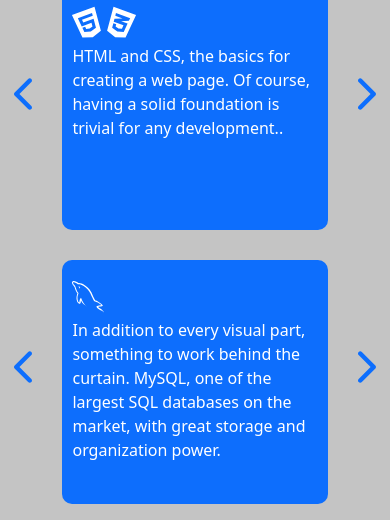
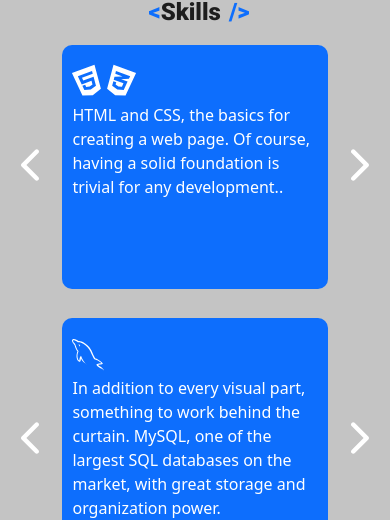
Before and after one commit to joao-mororo/portfolio, a React (Create React App) app: page / in a window 390 px wide. Shown: the part 1827-2347 px from the top of the page. Built offline with nearby package versions, Linux system fonts and the light colour scheme.

Commit message:
adjust distance between sections

```diff
--- a/src/components/Carousel/Carousel.module.css
+++ b/src/components/Carousel/Carousel.module.css
@@ -24,26 +24,29 @@
     justify-content: center;
     align-items: center;
     background-color: transparent;
-    color: var(--blue);
+    color: #fff;
     border: none;
     border-radius: 25px;
     position: absolute;
     cursor: pointer;
     z-index: 10;
-    transition: color 300ms;
+    transition: .2s;
     width: 3rem;
     height: 3rem;
     font-size: 3rem;
+    top: 43%;
+}
+
+.arrow:hover {
+    color: var(--blue);
 }
 
 .next {
     right: -5%;
-    top: 50%;
 }
 
 .prev {
     left: -5%;
-    top: 50%;
 }
 
 @media screen and (max-width: 600px) {
@@ -57,15 +60,15 @@
         align-items: center;
     }
 
-    .next, .prev {
-        top: 35%;
+    .arrow {
+        top: 40%;
     }
 
     .next {
-        right: -9%;
+        right: -7%;
     }
 
     .prev {
-        left: -9%;
+        left: -7%;
     }
 }
--- a/src/sections/Experience.jsx
+++ b/src/sections/Experience.jsx
@@ -17,7 +17,7 @@ export default function Experience() {
     const { experienceRef } = useContext(ScrollContext)
 
     return (
-        <div className="experience" ref={experienceRef}>
+        <div className="experience section" ref={experienceRef}>
             <div className="academic-formation">
                 <Header>{i18n.t('experience.academic_formation_header')}</Header>
                 <details>
--- a/src/sections/Projects.jsx
+++ b/src/sections/Projects.jsx
@@ -10,9 +10,9 @@ const Projects = () => {
     projects.length = window.innerWidth < 600 ? 3 : projects.length
 
     return (
-        <section id="projects" ref={projectsRef}>
+        <section className="projects section" ref={projectsRef}>
             <Header>{i18n.t('works.some_works')}</Header>
-            <div id="projects-grid">
+            <div className="projects-grid">
                 {projects.length === 0 ? (
                     <h1 style={{ color: '#0d6efd' }}>No projects found</h1>
                 ) : (
--- a/src/sections/SayHello.jsx
+++ b/src/sections/SayHello.jsx
@@ -63,7 +63,7 @@ export default function SayHello() {
     }
 
     return (
-        <section className="sayhello" ref={sayhelloRef}>
+        <section className="sayhello section" ref={sayhelloRef}>
             <Header>{i18n.t("home.say_hello")}</Header>
             <form autoComplete="off">
                 <input
--- a/src/sections/Skills.jsx
+++ b/src/sections/Skills.jsx
@@ -1,8 +1,9 @@
 import React, { useContext } from "react";
 import '../styles/Skills.css'
 
+import Header from '../components/Header'
 import SkillCard from "../components/SkillCard";
-import Header from '../components/Header'
+import Carousel from "../components/Carousel";
 
 import { FaHtml5, FaCss3Alt, FaReact, FaNodeJs, FaDocker } from 'react-icons/fa'
 import { SiJavascript, SiNextdotjs } from 'react-icons/si'
@@ -11,7 +12,6 @@ import { BsGit } from 'react-icons/bs'
 
 import { i18n } from "../translate/i18n";
 import { ScrollContext } from "../contexts/scroll";
-import Carousel from "../components/Carousel";
 
 const HtmlCssLogo = () => {
     const htmlStyle = {
@@ -34,18 +34,21 @@ const HtmlCssLogo = () => {
 }
 
 const Skills = () => {
-
     const { skillsRef } = useContext(ScrollContext)
 
     return (
-        <section className="skills" ref={skillsRef}>
+        <section className="skills section" ref={skillsRef}>
             <Header>{i18n.t('skills.header')}</Header>
+
+            {/* frontend skills */}
             <Carousel>
                 <SkillCard icon={<HtmlCssLogo />} text={i18n.t('skills.htmlcss')} />
                 <SkillCard icon={<SiJavascript />} text={i18n.t('skills.javascript')} />
                 <SkillCard icon={<FaReact />} text={i18n.t('skills.react')} />
                 <SkillCard icon={<SiNextdotjs />} text={i18n.t('skills.next')} />
             </Carousel>
+
+            {/* backend skills */}
             <Carousel>
                 <SkillCard icon={<GrMysql />} text={i18n.t('skills.mysql')} />
                 <SkillCard icon={<FaNodeJs />} text={i18n.t('skills.node')} />
--- a/src/styles/Projects.css
+++ b/src/styles/Projects.css
@@ -2,7 +2,7 @@
     --transition-duration: .45s;
 }
 
-#projects {
+.projects {
     display: flex;
     flex-direction: column;
     color: var(--blue);
@@ -14,7 +14,7 @@
     font-family: 'Roboto';
 } */
 
-#projects-grid {
+.projects-grid {
     display: flex;
     flex-wrap: wrap;
     justify-content: center;
@@ -85,7 +85,7 @@
 
 
 @media (max-width: 600px) {
-    #projects-grid {
+    .projects-grid {
         flex-direction: column;
         margin: 0;
     }
--- a/src/styles/SayHello.css
+++ b/src/styles/SayHello.css
@@ -3,7 +3,6 @@
     flex-direction: column;
     justify-content: center;
     align-items: center;
-    margin: 40px 0;
 }
 
 .sayhello header {
@@ -54,7 +53,7 @@ form {
     color: transparent;
 }
 
-section {
+.sayhello section {
     display: flex;
     align-items: center;
     justify-content: flex-end;
@@ -99,7 +98,4 @@ section {
         margin-bottom: 2%;
         min-height: 150px;
     }
-    .sayhello {
-        margin: 100px 0;
-    }
 }
--- a/src/styles/Skills.css
+++ b/src/styles/Skills.css
@@ -1,7 +1,7 @@
 .skills {
     display: flex;
     flex-direction: column;
-    margin: 5% 0;
+    align-items: center;
 }
 
 .skills-grid {
--- a/src/styles/index.css
+++ b/src/styles/index.css
@@ -24,6 +24,16 @@ body {
   user-select: none;
 }
 
+.section {
+  margin: 8% 0;
+}
+
+@media screen and (max-width: 600px) {
+  .section {
+    margin: 20% 0;
+  }
+}
+
 /* Scroll bar */
 ::-webkit-scrollbar {
   width: 10px;
```
Also changed, not shown: src/sections/About.jsx (+0 -11 lines).
